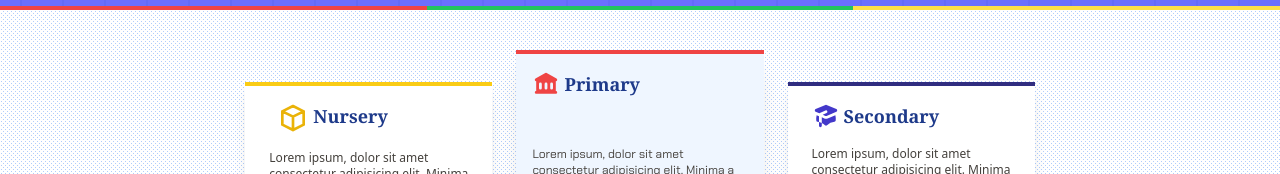
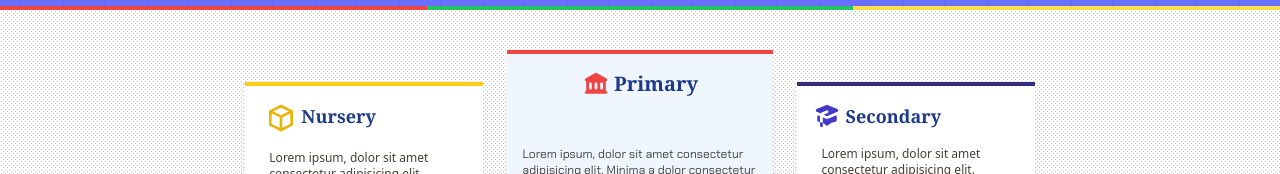
Before and after one commit to Shomegie/NIS_LIVE, a SvelteKit app: page / in a window 1280 px wide. Shown: the part 626-800 px from the top of the page. Built offline with nearby package versions, Linux system fonts and the light colour scheme.

Commit message:
cosmetic changes

```diff
--- a/src/routes/+page.svelte
+++ b/src/routes/+page.svelte
@@ -49,8 +49,8 @@
 <section class="Academics">
     <div class="w-full px-2 sm:px-8 pt-10 pb-6 sm:pb-10  mt-0 space-x-0 sm:space-x-6 xl:w-4/6 mx-auto flex">
 
-        <div class="h-96 rounded w-1/3 bg-white mt-8 relative shadow-lg">
-            <div class="flex py-4 px-8 space-x-1 border-t-4 border-yellow-400">
+        <div class="h-96 rounded bg-white mt-8 relative shadow-lg " style="width:32%">
+            <div class="flex pt-4 pb-0 sm:pb-4 px-5 space-x-1 border-t-4 border-yellow-400">
                 <svg xmlns="http://www.w3.org/2000/svg" class="h-8 w-8 stroke-current text-yellow-500" fill="none"  viewBox="0 0 24 24" stroke="currentColor" stroke-width="2">
                     <path stroke-linecap="round" stroke-linejoin="round" d="M20 7l-8-4-8 4m16 0l-8 4m8-4v10l-8 4m0-10L4 7m8 4v10M4 7v10l8 4" />
                 </svg>
@@ -70,14 +70,17 @@
 
         </div>
 
-        <div class="h-[450px] w-1/3 bg-blue-50 relative shadow-xl">
+        <div class="h-[450px] bg-blue-50 relative shadow-xl" style="width:36%">
             <div class="flex py-4 px-4 space-x-1 border-t-4 border-red-500">
-                <svg xmlns="http://www.w3.org/2000/svg" class="h-7 w-7 text-red-500" viewBox="0 0 20 20" fill="currentColor">
-                    <path fill-rule="evenodd" d="M10.496 2.132a1 1 0 00-.992 0l-7 4A1 1 0 003 8v7a1 1 0 100 2h14a1 1 0 100-2V8a1 1 0 00.496-1.868l-7-4zM6 9a1 1 0 00-1 1v3a1 1 0 102 0v-3a1 1 0 00-1-1zm3 1a1 1 0 012 0v3a1 1 0 11-2 0v-3zm5-1a1 1 0 00-1 1v3a1 1 0 102 0v-3a1 1 0 00-1-1z" clip-rule="evenodd" />
-                  </svg>
-                <p class="font-extrabold text-lg font-serif text-blue-900">Primary</p>
+                <div class="w-fit mx-auto flex space-x-1">
+                    <svg xmlns="http://www.w3.org/2000/svg" class="h-7 w-7 text-red-500" viewBox="0 0 20 20" fill="currentColor">
+                        <path fill-rule="evenodd" d="M10.496 2.132a1 1 0 00-.992 0l-7 4A1 1 0 003 8v7a1 1 0 100 2h14a1 1 0 100-2V8a1 1 0 00.496-1.868l-7-4zM6 9a1 1 0 00-1 1v3a1 1 0 102 0v-3a1 1 0 00-1-1zm3 1a1 1 0 012 0v3a1 1 0 11-2 0v-3zm5-1a1 1 0 00-1 1v3a1 1 0 102 0v-3a1 1 0 00-1-1z" clip-rule="evenodd" />
+                      </svg>
+                    <p class="font-extrabold text-lg md:text-xl font-serif text-blue-900">Primary</p>
+                </div>
+
             </div>
-            <div class="px-4 text-xs mt-8 text-stone-700 font font-f1">Lorem ipsum, dolor sit amet consectetur adipisicing elit. Minima a dolor consectetur odit cum.</div>
+            <div class="px-4 text-xs mt-4 sm:mt-8 text-stone-700 font font-f1">Lorem ipsum, dolor sit amet consectetur adipisicing elit. Minima a dolor consectetur odit cum.</div>
             <div class="bg-sky-100 w-full h-52 sm:h-56 border-b-0 border-yellow-300 absolute bottom-0 ">
                 <div class="px-6 justify-end pb-6 -mt-11 flex">
                     <div class=" bg-white w-fit px-2 py-0 text-red-700 text-xs font-f1 rounded border-2 border-blue-800 border-opacity-10 cursor-pointer hover:bg-red-500 hover:text-white">Enroll</div>
@@ -88,12 +91,12 @@
 
 
         </div>
-        <div class="h-96 rounded w-1/3 bg-white mt-8 shadow-lg relative">
-            <div class="flex py-4 px-6 space-x-1 border-t-4 border-indigo-900">
+        <div class="h-96 rounded bg-white mt-8 shadow-lg relative" style="width:32%">
+            <div class="flex pt-4 pb-0 sm:pb-4 px-4 space-x-1 border-t-4 border-indigo-900">
                 <svg xmlns="http://www.w3.org/2000/svg" class="h-7 w-7 fill-current text-indigo-700" viewBox="0 0 20 20" >
                     <path d="M10.394 2.08a1 1 0 00-.788 0l-7 3a1 1 0 000 1.84L5.25 8.051a.999.999 0 01.356-.257l4-1.714a1 1 0 11.788 1.838L7.667 9.088l1.94.831a1 1 0 00.787 0l7-3a1 1 0 000-1.838l-7-3zM3.31 9.397L5 10.12v4.102a8.969 8.969 0 00-1.05-.174 1 1 0 01-.89-.89 11.115 11.115 0 01.25-3.762zM9.3 16.573A9.026 9.026 0 007 14.935v-3.957l1.818.78a3 3 0 002.364 0l5.508-2.361a11.026 11.026 0 01.25 3.762 1 1 0 01-.89.89 8.968 8.968 0 00-5.35 2.524 1 1 0 01-1.4 0zM6 18a1 1 0 001-1v-2.065a8.935 8.935 0 00-2-.712V17a1 1 0 001 1z" />
                 </svg>
-                <p class="font-extrabold text-lg font-serif text-blue-900">Secondary</p>
+                <p class="font-extrabold text-base sm:text-lg font-serif text-blue-900">Secondary</p>
             </div>
             <div class=" px-4 sm:px-6 text-xs text-stone-700">Lorem ipsum, dolor sit amet consectetur adipisicing elit. Minima a dolor consectetur odit cum.</div>
             <!-- <div class="px-6 absolute bottom-4 font-bold font-serif text-xs text-blue-900 cursor-pointer hover:text-gray-700">Nursery -></div> -->
```
